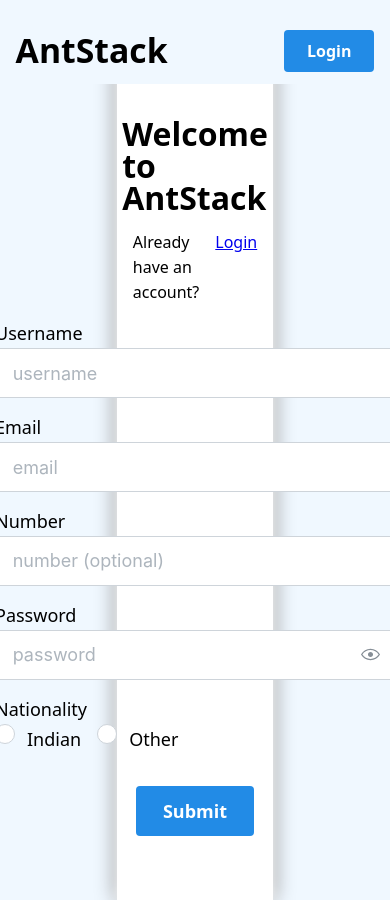
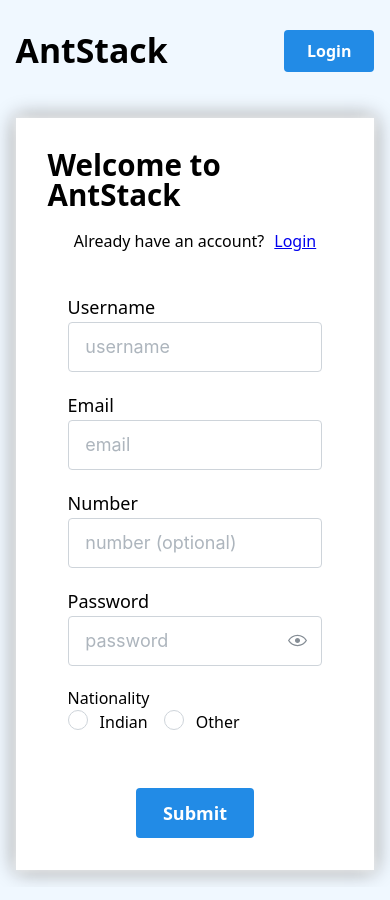
Before and after one commit to lordeadroid/login, a React (Vite) app: page /signup in a window 390 px wide. Built offline with nearby package versions, Linux system fonts and the light colour scheme.

Commit message:
refactor: login & signup page for responsive view

```diff
--- a/src/Login/Login-Page.tsx
+++ b/src/Login/Login-Page.tsx
@@ -3,7 +3,6 @@ import { TLoginFormData, TReact } from "../types";
 import { EMPTYSTRING, ERROR, INITIALLOGINFORM, PATH } from "../utils/constant";
 import { loginFormValidator } from "../utils/form-validator";
 import { UseFormReturnType, useForm } from "@mantine/form";
-import styles from "../style.module.css";
 import { Link, useNavigate } from "react-router-dom";
 import { useEffect } from "react";
 import { useDatabaseStore, useLoginStore } from "../utils/use-store";
@@ -49,25 +48,37 @@ const LoginPage: TReact = () => {
   });
 
   return (
-    <Flex justify={"center"} align={"center"} m={"auto"}>
+    <Flex justify={"center"}>
       <Flex
-        justify={"center"}
         align={"center"}
         direction={"column"}
         bg={"white"}
+        p={"xl"}
+        gap={"lg"}
         style={{
           boxShadow: "0px 0px 10px white, 0px 0px 20px gray",
         }}
       >
-        <Text size="2rem" fw={700}>
+        <Text size="3.5vh" fw={700}>
           Welcome to AntStack
         </Text>
-        <Flex gap={"1rem"}>
+
+        <Flex gap={"xs"}>
           <Text>Don't have an account?</Text>
           <Link to={PATH.signup}>Signup</Link>
         </Flex>
-        <form onSubmit={form.onSubmit(handleSubmit)} className={styles.form}>
-          <Flex direction={"column"} gap={"1rem"} p={"xl"}>
+
+        <form
+          onSubmit={form.onSubmit(handleSubmit)}
+          style={{
+            display: "flex",
+            flexDirection: "column",
+            alignItems: "center",
+            justifyContent: "center",
+            gap: "4vh",
+          }}
+        >
+          <Flex direction={"column"} gap={"lg"} p={"lg"}>
             <TextInput
               size="lg"
               label="Username"
--- a/src/Signup/Signup-Page.tsx
+++ b/src/Signup/Signup-Page.tsx
@@ -9,7 +9,6 @@ import {
   TextInput,
 } from "@mantine/core";
 import { THandleSubmit, TReact, TSignupFormData } from "../types";
-import styles from "../style.module.css";
 import { EMPTYSTRING, ERROR, INITIALSIGNUPFORM, PATH } from "../utils/constant";
 import { UseFormReturnType, useForm } from "@mantine/form";
 import { Link, useNavigate } from "react-router-dom";
@@ -55,30 +54,38 @@ const SignupPage: TReact = () => {
   };
 
   return (
-    <Flex w={"80vw"} h={"85vh"} justify={"center"} align={"center"} m={"auto"}>
+    <Flex justify={"center"}>
       <Flex
-        justify={"center"}
         align={"center"}
         direction={"column"}
-        w={"40vw"}
-        p={"4rem"}
-        gap={"1rem"}
         bg={"white"}
+        p={"xl"}
+        gap={"lg"}
         style={{
           boxShadow: "0px 0px 10px white, 0px 0px 20px gray",
         }}
       >
-        <Text size="2rem" fw={700}>
+        <Text size="3.5vh" fw={700}>
           Welcome to AntStack
         </Text>
-        <Flex gap={"1rem"}>
+
+        <Flex gap={"xs"}>
           <Text>Already have an account?</Text>
           <Link to={PATH.login}>Login</Link>
         </Flex>
-        <form onSubmit={form.onSubmit(handleSubmit)} className={styles.form}>
-          <Flex direction={"column"} gap={"1rem"}>
+
+        <form
+          onSubmit={form.onSubmit(handleSubmit)}
+          style={{
+            display: "flex",
+            flexDirection: "column",
+            alignItems: "center",
+            justifyContent: "center",
+            gap: "4vh",
+          }}
+        >
+          <Flex direction={"column"} gap={"lg"} p={"lg"}>
             <TextInput
-              w="25rem"
               size="lg"
               label="Username"
               placeholder="username"
@@ -103,7 +110,7 @@ const SignupPage: TReact = () => {
               {...form.getInputProps("password")}
             />
             <RadioGroup
-              size="lg"
+              size="md"
               label="Nationality"
               {...form.getInputProps("nationality")}
             >
--- a/src/style.module.css
+++ b/src/style.module.css
@@ -1,11 +1,3 @@
-.form {
-  display: flex;
-  justify-content: center;
-  align-items: center;
-  flex-direction: column;
-  gap: 2rem;
-}
-
 .skeletonLoading {
   animation: skeleton-loading 1s linear infinite alternate;
 }
```
Also changed, not shown: 1 other file (tests, documents, lock files or other folders).
